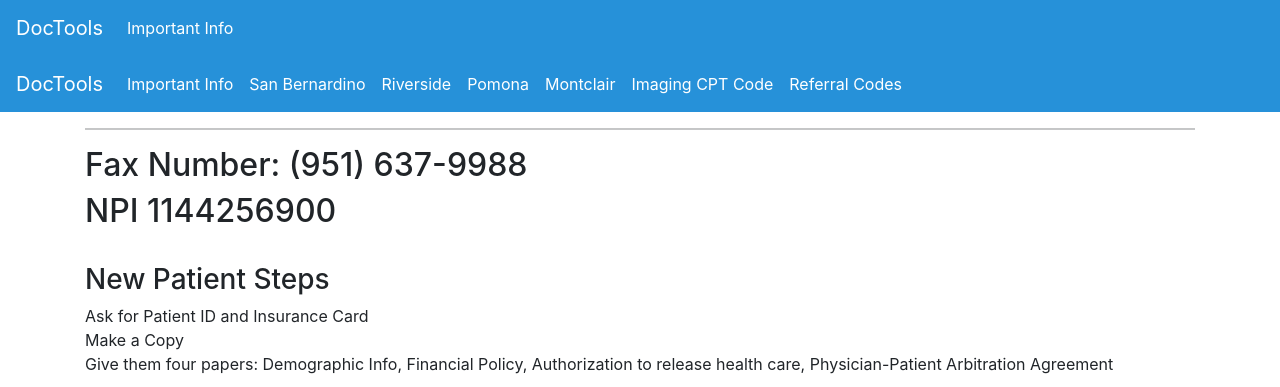
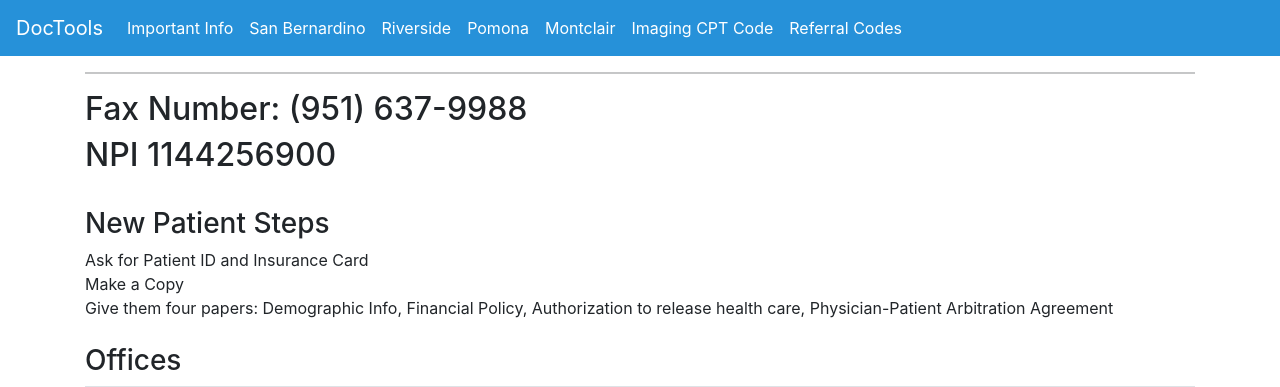
Before and after one commit to tyronemt/doctools, a Flask app: page /info in a window 1280 px wide. Shown: the top 387 px of the page. Run offline with Flask 2, Linux system fonts and the light colour scheme; some libraries are stand-ins or nearby versions.

Commit message:
remove extra navbar

```diff
--- a/app.py
+++ b/app.py
@@ -105,5 +105,5 @@ def cpt_code():
     return render_template('cpt_code.html')
 
 if __name__ == "__main__":
-    app.run()
-    # app.run(host='0.0.0.0', port=8080)
+    # app.run()
+    app.run(host='0.0.0.0', port=8080)
--- a/templates/info.html
+++ b/templates/info.html
@@ -10,14 +10,6 @@
         color:  white
       }
       </style>
-      <nav class="navbar navbar-expand-lg navbar-custom">
-        <a class="navbar-brand" href="home" style="color: white">DocTools</a>
-            <ul class="navbar-nav">
-              <li class="nav-item">
-                <a class="nav-link" href="info">Important Info</a>
-              </li>
-            </ul>
-        </nav>
 
       <script src="https://code.jquery.com/jquery-3.3.1.slim.min.js" integrity="sha384-q8i/X+965DzO0rT7abK41JStQIAqVgRVzpbzo5smXKp4YfRvH+8abtTE1Pi6jizo" crossorigin="anonymous"></script>
       <script src="https://cdnjs.cloudflare.com/ajax/libs/popper.js/1.14.7/umd/popper.min.js" integrity="sha384-UO2eT0CpHqdSJQ6hJty5KVphtPhzWj9WO1clHTMGa3JDZwrnQq4sF86dIHNDz0W1" crossorigin="anonymous"></script>
```
